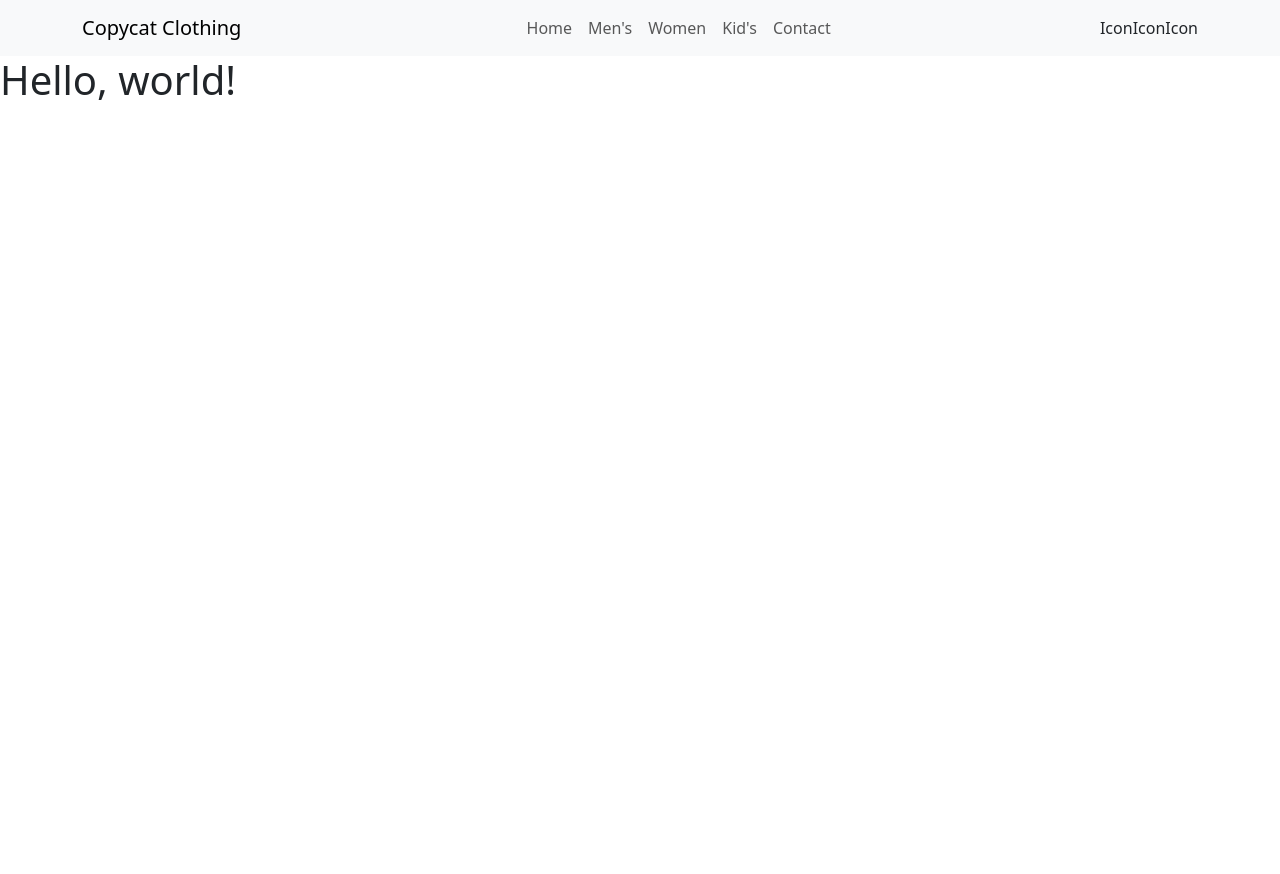
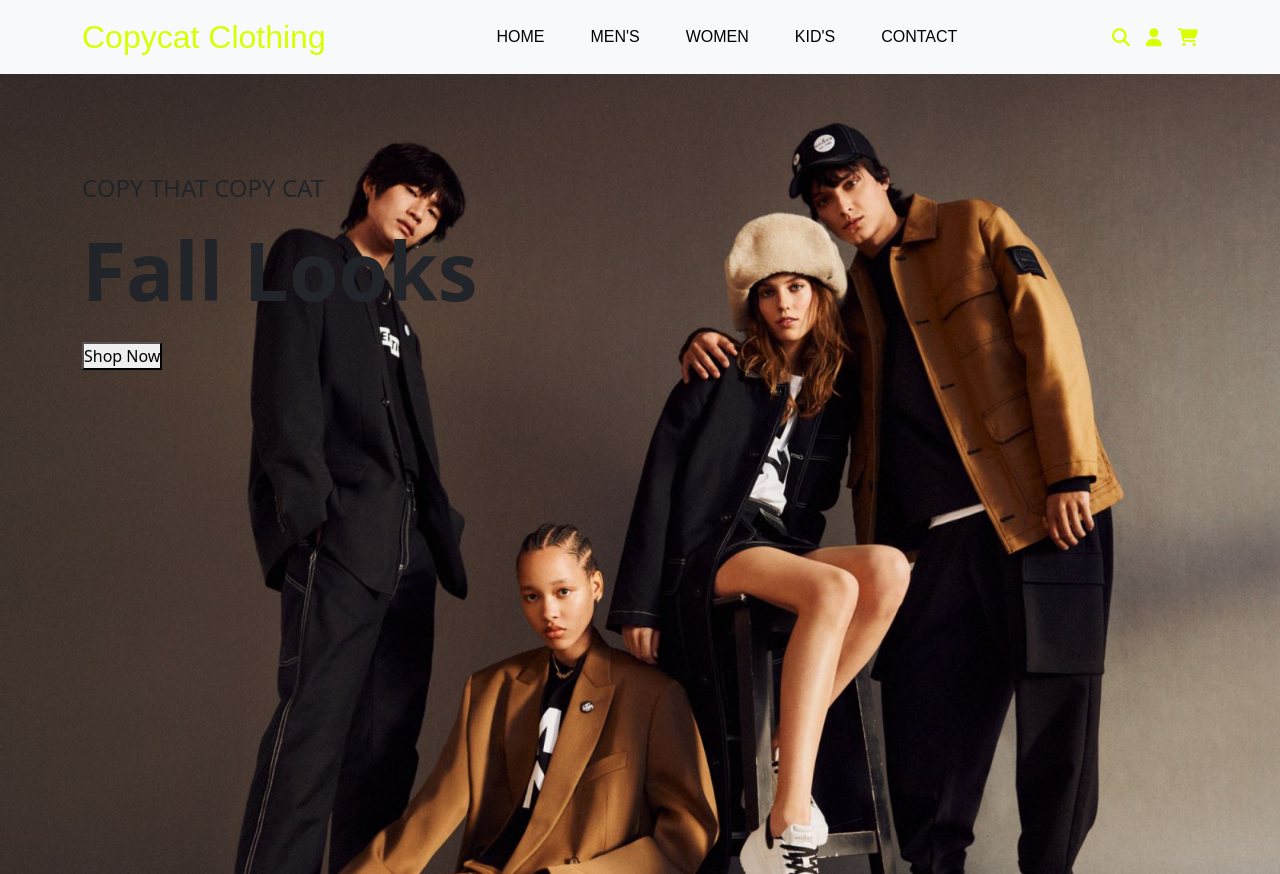
Before and after one commit to jaquellsensi/capstone1, a plain HTML site: page index.html in a window 1280 px wide. Before the commit the page ends 800 px from the top, so only its background shows below. Drawn offline with nearby package versions, Linux system fonts and the light colour scheme; files that its build step writes are made by us from their sources; a web font is replaced by a local one.

Commit message:
finishing nav bar and starting on main page

```diff
--- a/css/styles.css
+++ /dev/null
@@ -1,9 +0,0 @@
-*{
-    padding: 0;
-    margin: 0;
-    box-sizing: border-box;
-}
-.narbar-brand{
-    font-size: 2rem;
-
-}
--- a/index.html
+++ b/index.html
@@ -6,11 +6,13 @@
 
     <link href="https://cdn.jsdelivr.net/npm/bootstrap@5.3.2/dist/css/bootstrap.min.css" rel="stylesheet" integrity="sha384-T3c6CoIi6uLrA9TneNEoa7RxnatzjcDSCmG1MXxSR1GAsXEV/Dwwykc2MPK8M2HN" crossorigin="anonymous">
     <link rel="stylesheet" href="styles.css">
-    <title>Bootstrap demo</title>
+    <link rel="preconnect" href="https://fonts.googleapis.com">
+<link rel="preconnect" href="https://fonts.gstatic.com" crossorigin>
+<link href="https://fonts.googleapis.com/css2?family=Tilt+Neon&display=swap" rel="stylesheet">
+<script src="https://kit.fontawesome.com/55814743e0.js" crossorigin="anonymous"></script>
+    <title>Copycat Clothing</title>
   </head>
   <body>
-
-
 
 
     <nav class="navbar navbar-expand-lg bg-body-tertiary">
@@ -20,7 +22,7 @@
             <span class="navbar-toggler-icon"></span>
           </button>
           <div class="collapse navbar-collapse" id="navbarSupportedContent">
-            <ul class="navbar-nav m-auto mb-2 mb-lg-0">
+            <ul class="navbar-nav m-auto my-2 my-lg-0">
               <li class="nav-item">
                 <a class="nav-link" href="#">Home</a>
               </li>
@@ -39,20 +41,29 @@
                 <a class="nav-link " href="#">Contact</a>
               </li>
             </ul>
-            <form class="d-flex" role="search">
-              <span>Icon</span>
-              <span>Icon</span>
-              <span>Icon</span>
+            <form class="d-flex">
+              <span><i class="fa-solid fa-magnifying-glass"></i></span>
+              <span><i class="fa-solid fa-user px-3"></i></span>
+              <span><i class="fa-solid fa-cart-shopping"></i></span>
             </form>
           </div>
         </div>
       </nav>
+     <!-- ====================main=================== -->
 
 
+      <section class="main">
+          <div class="container">
+              <div class="row pt-5">
+                <div class="col-lg-6 pt-5">
+                    <p>Copy That Copy Cat</p>
+                    <h1>Fall Looks</h1>
+                    <button class="btn2 mt-3">Shop Now</button>
+                </div>
+              </div>
+            </div>
+      </section>
 
-
-
-    <h1>Hello, world!</h1>
     <script src="https://cdn.jsdelivr.net/npm/@popperjs/core@2.11.8/dist/umd/popper.min.js" integrity="sha384-I7E8VVD/ismYTF4hNIPjVp/Zjvgyol6VFvRkX/vR+Vc4jQkC+hVqc2pM8ODewa9r" crossorigin="anonymous"></script>
     <script src="https://cdn.jsdelivr.net/npm/bootstrap@5.3.2/dist/js/bootstrap.bundle.min.js" integrity="sha384-C6RzsynM9kWDrMNeT87bh95OGNyZPhcTNXj1NW7RuBCsyN/o0jlpcV8Qyq46cDfL" crossorigin="anonymous"></script>
   </body>
--- /dev/null
+++ b/styles.css
@@ -0,0 +1,42 @@
+*{
+    padding: 0;
+    margin: 0;
+    box-sizing: border-box;
+}
+.navbar-brand{
+    font-size: xx-large;
+    color: rgb(217, 255, 0);
+    font-family: 'Tilt Neon', sans-serif;
+}
+.navbar-brand:hover{
+    color: black;
+}
+.nav-item a{
+    margin-right: 15px;
+    margin-left: 15px;
+    color:black;
+    text-transform: uppercase;
+    font-family: 'Tilt Neon', sans-serif;
+}
+.nav-item a:hover{
+    color:rgb(217, 255, 0);
+}
+.d-flex{
+    color: rgb(217, 255, 0);
+    font-size: large;
+    cursor: pointer;
+}
+.main{
+    background: url(images/hogan.jpg) no-repeat;
+    background-size: cover;
+    width: 100%;
+    height: 100vh;
+}
+.main p{
+    font-size: x-large;
+    text-transform: uppercase;
+}
+.main h1{
+    font-size: 5rem;
+    font-weight: 800;
+}
```
Also changed, not shown: images/closeup.jpg (added), images/fall.jpg (added), images/hogan.jpg (added).
